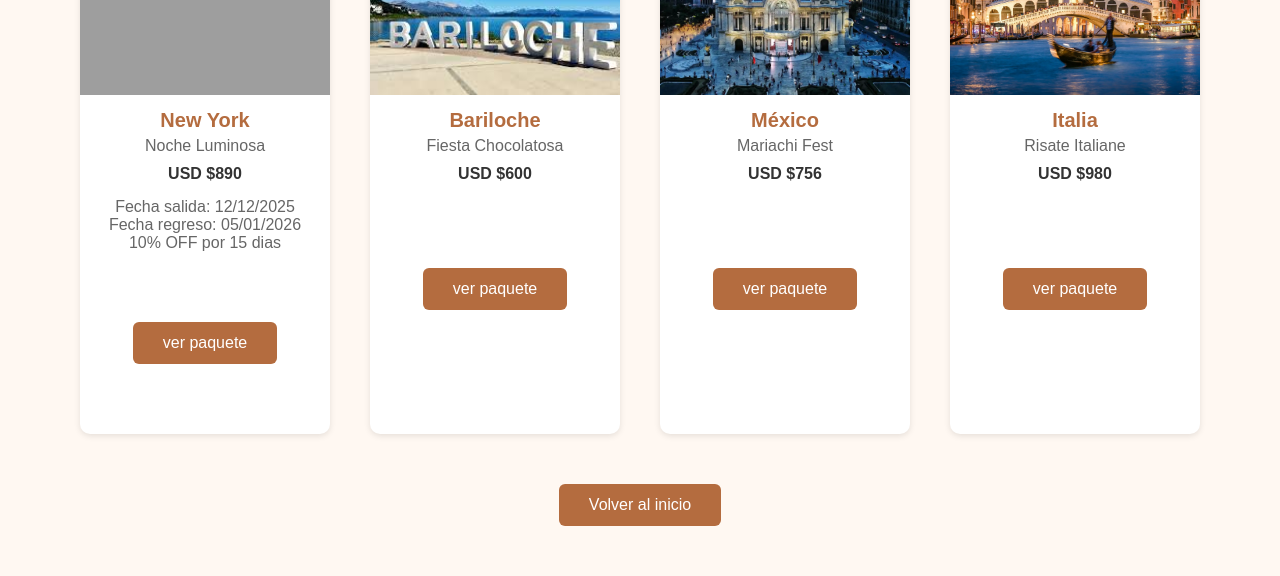
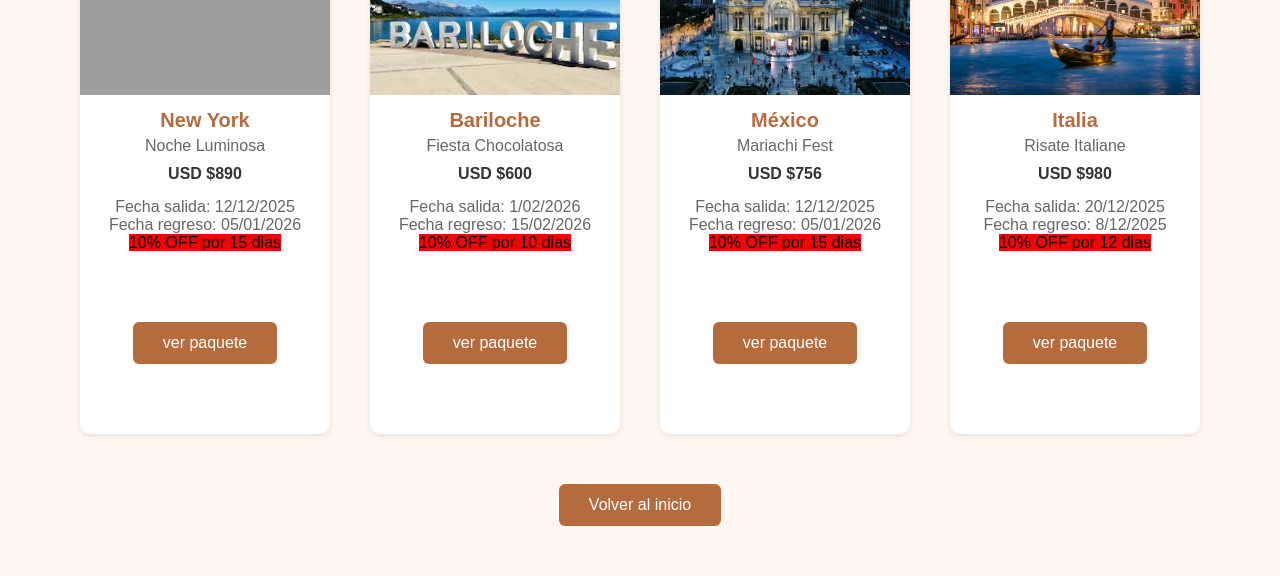
Before and after one commit to jazminturus9/jazmin, a PHP site: page /inicio.php in a window 1280 px wide. Shown: the part 296-872 px from the top of the page. Run offline with PHP 8.4, Linux system fonts and the light colour scheme; grey boxes are pictures that could not be loaded.

Commit message:
modoficacion

```diff
--- a/inicio.php
+++ b/inicio.php
@@ -108,6 +108,9 @@
             text-decoration: none;
             font-size: 16px;
         }
+        p1{
+            background-color: #f00505ff;
+        }
     </style>
 </head>
 <body>
@@ -125,9 +128,9 @@
             <h3>New York</h3>
             <p>Noche Luminosa</p>
             <div class="precio">USD $890</div>
-            <p> Fecha salida: 12/12/2025</p>
+            <p>Fecha salida: 12/12/2025</p>
             <p>Fecha regreso: 05/01/2026</p>
-            <p>10% OFF por 15 dias</p>
+            <p1>10% OFF por 15 dias</p1>
              <a href="index.php" class="ver">ver paquete</a>
 
         </div>
@@ -137,6 +140,9 @@
             <h3>Bariloche</h3>
             <p>Fiesta Chocolatosa</p>
             <div class="precio">USD $600</div>
+            <p> Fecha salida: 1/02/2026</p>
+            <p>Fecha regreso: 15/02/2026</p>
+            <p1>10% OFF por 10 dias</p1>
             <a href="index.php" class="ver">ver paquete</a>
         </div>
 
@@ -145,6 +151,9 @@
             <h3>México</h3>
             <p>Mariachi Fest</p>
             <div class="precio">USD $756</div>
+            <p> Fecha salida: 12/12/2025</p>
+            <p>Fecha regreso: 05/01/2026</p>
+            <p1>10% OFF por 15 dias</p1>
             <a href="index.php" class="ver">ver paquete</a>
         </div>
 
@@ -153,6 +162,9 @@
             <h3>Italia</h3>
             <p>Risate Italiane</p>
             <div class="precio">USD $980</div>
+            <p> Fecha salida: 20/12/2025</p>
+            <p>Fecha regreso: 8/12/2025</p>
+            <p1>10% OFF por 12 dias</p1>
             <a href="index.php" class="ver">ver paquete</a>
         </div>
     </div>
```
Also changed, not shown: componentes/conexion.php (+4 -7 lines), index.php (+8 -0 lines).
